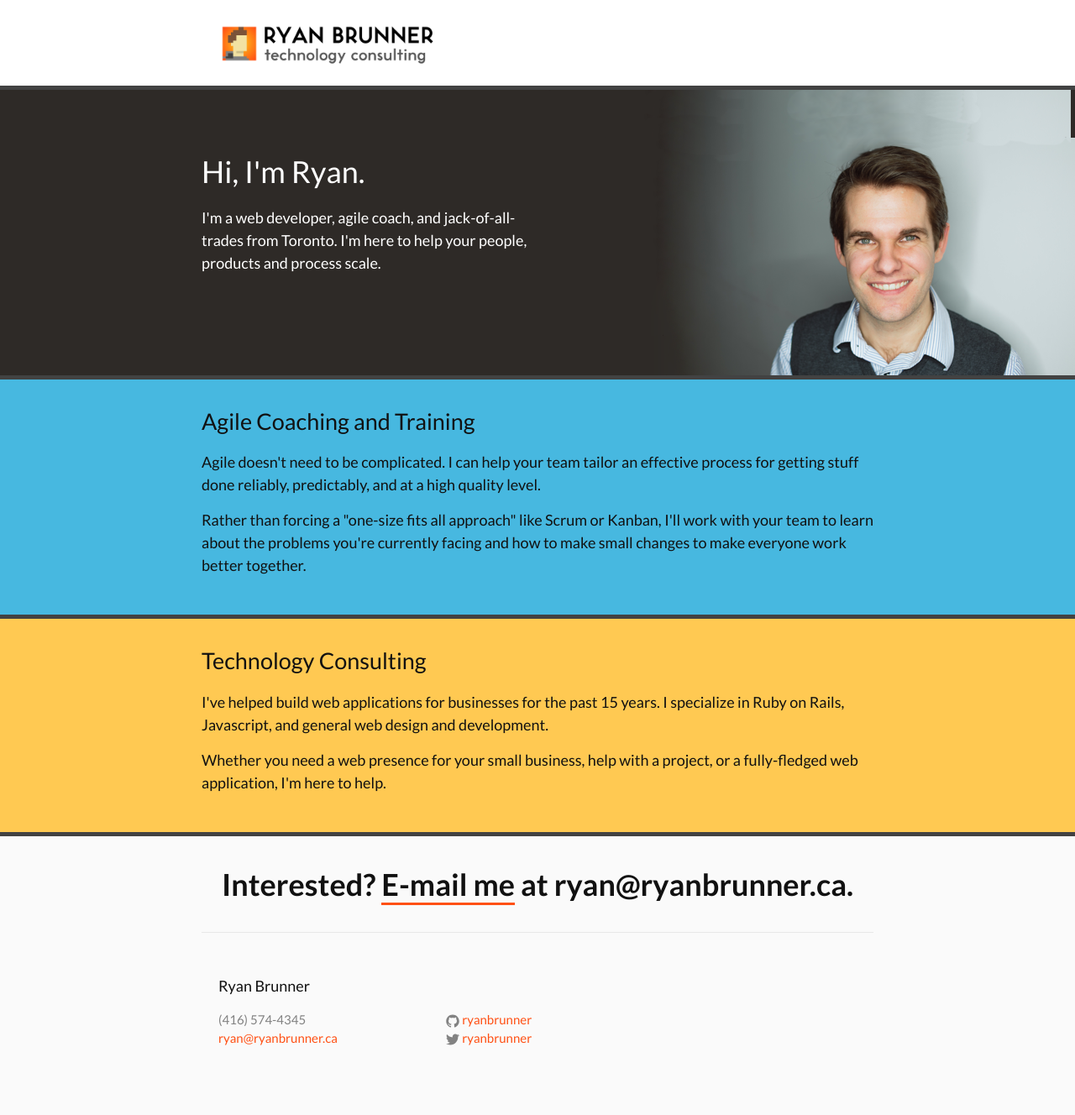
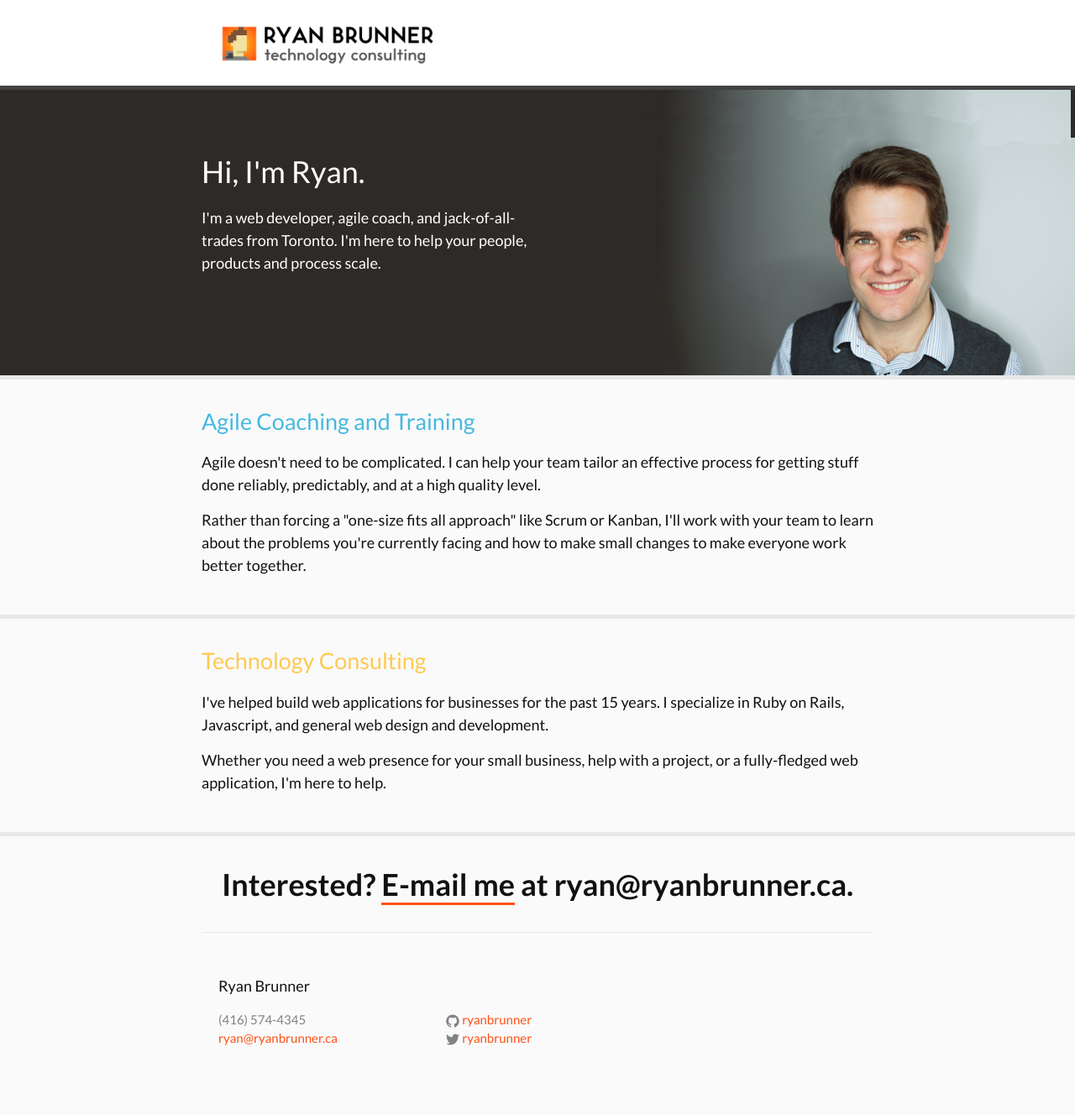
Before and after one commit to ryanbrunner/ryanbrunner.github.io, a Jekyll site: the page built from index.html, in a window 1280 px wide. Shown: the whole page at 84% size. Built offline with Jekyll 4.4.1, drawn with Linux system fonts in a browser that asks for light colours.

Commit message:
Less ugly color scheme.

```diff
--- a/_sass/_service.scss
+++ b/_sass/_service.scss
@@ -1,13 +1,13 @@
 .service {
   padding: $spacing-unit;
   &.service-coaching {
-    background-color: $secondary-color;
+    h2 { color: $secondary-color; }
   }
   &.service-consulting {
-    background-color: $tertiary-color;
+    h2 { color: $tertiary-color; }
   }
-  border-bottom: 5px solid $grey-color-dark;
+  border-bottom: 5px solid $grey-color-light;
   &:first-child {
-    border-top: 5px solid $grey-color-dark;
+    border-top: 5px solid $grey-color-light;
   }
 }
```
